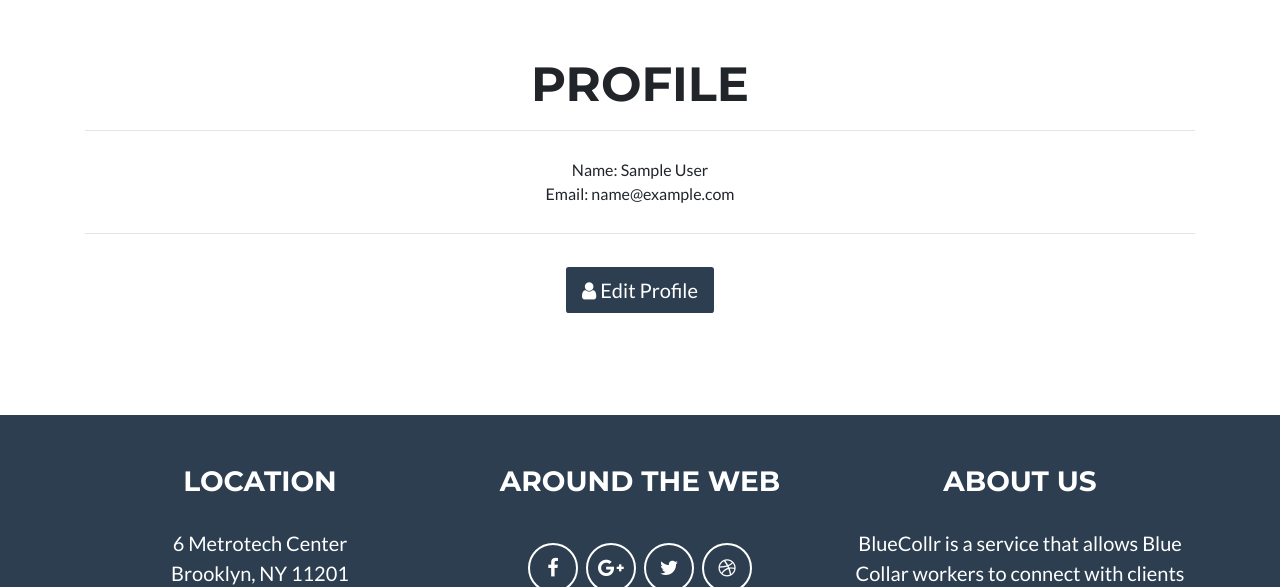
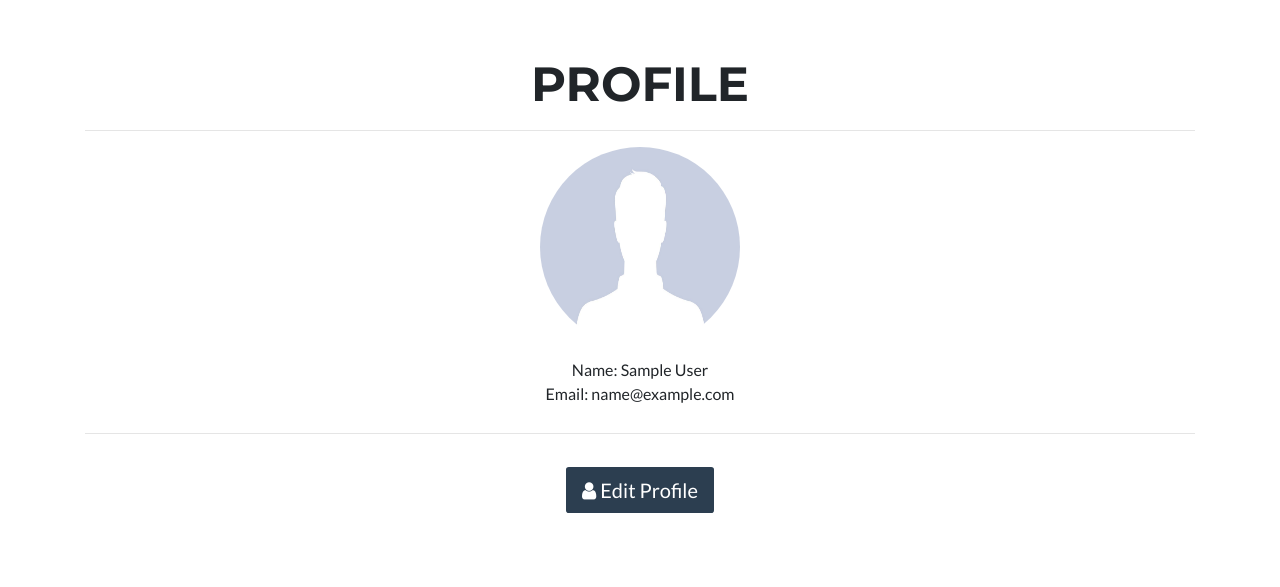
Before and after one commit to BrandonTang/BlueCollr, a Flask app: page /profile/1 in a window 1280 px wide. Shown: the part 108-695 px from the top of the page. Run offline with Flask 2, Linux system fonts and the light colour scheme; the visitor is signed in with stand-in values (Sample User, id 1); data comes from the database, SQL or seed files in the repository; some libraries are stand-ins or nearby versions.

Commit message:
added silhouette, need to update db for routes and stuff

```diff
--- a/app/templates/profile/profile.html
+++ b/app/templates/profile/profile.html
@@ -10,6 +10,9 @@ Profile
     <div class="container" style="text-align: center;">
         <h2 class="text-center">Profile</h2>
         <hr>
+        <img class="img-circle" src="/static/img/default_pic.png" style="width:25vh;height:25vh"><br>
+        <style>
+            .img-circle {border-radius: 50%; }</style>
         <div class="row" style="display: inline-block; margin: 1%;">
             Name: {{ user.first_name }} {{ user.last_name }} <br>
             Email: {{ user.email }} <br>
```
Also changed, not shown: app/static/img/default_pic.png (added).
